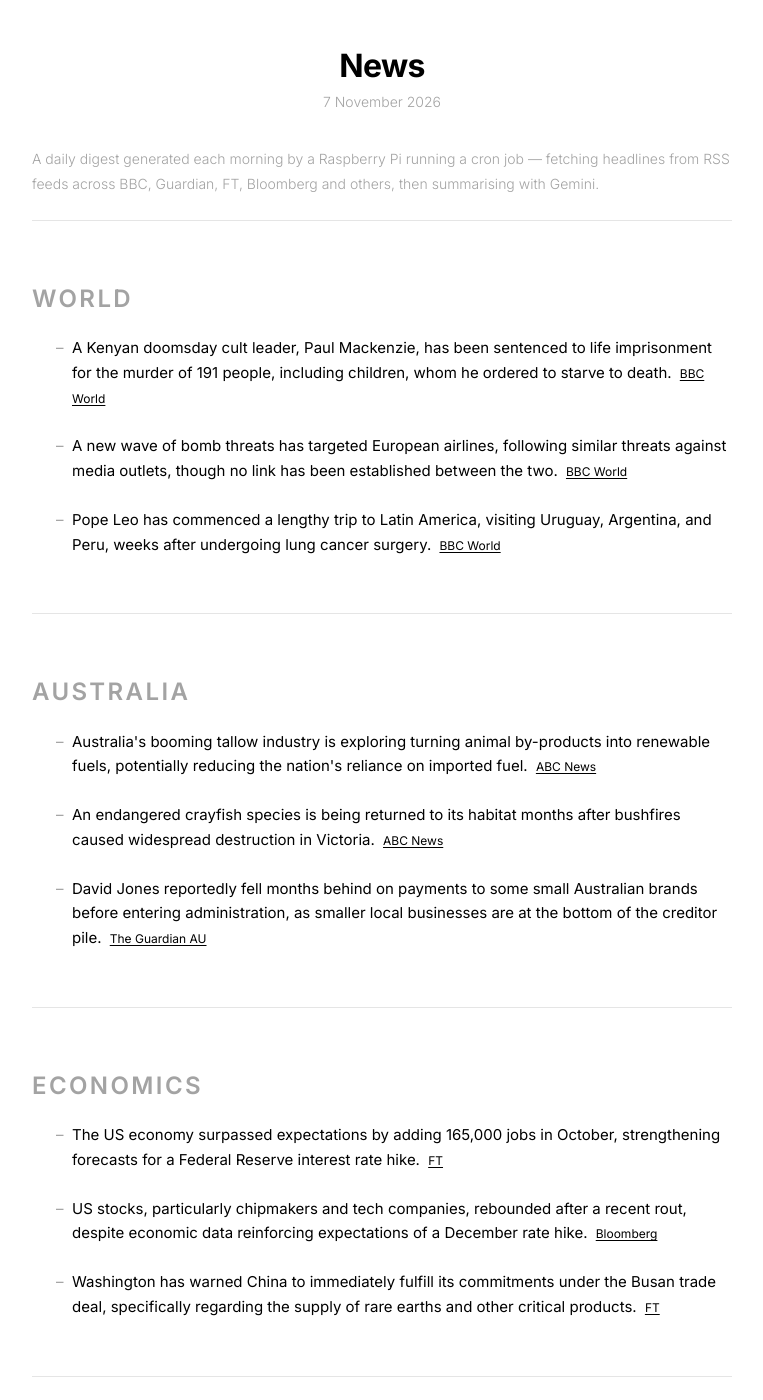
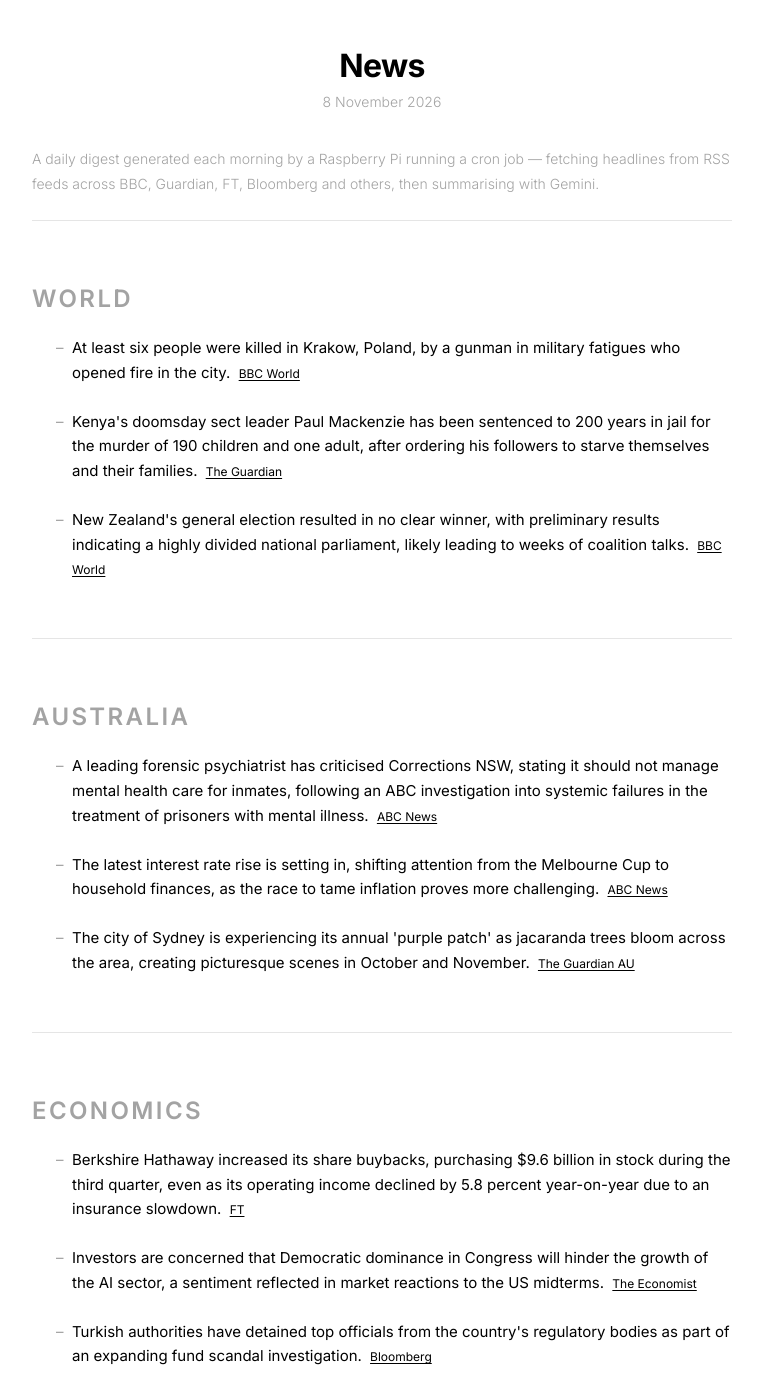
Before and after one commit to s-jac/s-jac.github.io, a Jekyll site: the page built from projects/news.html, in a window 1280 px wide and 1400 px high. Shown: the whole window, without its empty margins (258-1021 px from the left). Built offline with Jekyll 4.4.1, drawn with Linux system fonts in a browser that asks for light colours; some of the changed text lies outside the part shown.

Commit message:
daily news update 8 November 2026

```diff
--- a/_data/news.json
+++ b/_data/news.json
@@ -1,22 +1,22 @@
 {
-  "date": "7 November 2026",
-  "generated_at": "2026-11-06T20:01:45.121835+00:00",
+  "date": "8 November 2026",
+  "generated_at": "2026-11-07T20:00:27.065500+00:00",
   "sections": [
     {
       "heading": "World",
       "bullets": [
         {
-          "text": "A Kenyan doomsday cult leader, Paul Mackenzie, has been sentenced to life imprisonment for the murder of 191 people, including children, whom he ordered to starve to death.",
+          "text": "At least six people were killed in Krakow, Poland, by a gunman in military fatigues who opened fire in the city.",
           "source": "BBC World",
           "url": "https://www.bbc.com/news/world"
         },
         {
-          "text": "A new wave of bomb threats has targeted European airlines, following similar threats against media outlets, though no link has been established between the two.",
-          "source": "BBC World",
-          "url": "https://www.bbc.com/news/world"
+          "text": "Kenya's doomsday sect leader Paul Mackenzie has been sentenced to 200 years in jail for the murder of 190 children and one adult, after ordering his followers to starve themselves and their families.",
+          "source": "The Guardian",
+          "url": "https://www.theguardian.com"
         },
         {
-          "text": "Pope Leo has commenced a lengthy trip to Latin America, visiting Uruguay, Argentina, and Peru, weeks after undergoing lung cancer surgery.",
+          "text": "New Zealand's general election resulted in no clear winner, with preliminary results indicating a highly divided national parliament, likely leading to weeks of coalition talks.",
           "source": "BBC World",
           "url": "https://www.bbc.com/news/world"
         }
@@ -26,17 +26,17 @@
       "heading": "Australia",
       "bullets": [
         {
-          "text": "Australia's booming tallow industry is exploring turning animal by-products into renewable fuels, potentially reducing the nation's reliance on imported fuel.",
+          "text": "A leading forensic psychiatrist has criticised Corrections NSW, stating it should not manage mental health care for inmates, following an ABC investigation into systemic failures in the treatment of prisoners with mental illness.",
           "source": "ABC News",
           "url": "https://www.abc.net.au/news"
         },
         {
-          "text": "An endangered crayfish species is being returned to its habitat months after bushfires caused widespread destruction in Victoria.",
+          "text": "The latest interest rate rise is setting in, shifting attention from the Melbourne Cup to household finances, as the race to tame inflation proves more challenging.",
           "source": "ABC News",
           "url": "https://www.abc.net.au/news"
         },
         {
-          "text": "David Jones reportedly fell months behind on payments to some small Australian brands before entering administration, as smaller local businesses are at the bottom of the creditor pile.",
+          "text": "The city of Sydney is experiencing its annual 'purple patch' as jacaranda trees bloom across the area, creating picturesque scenes in October and November.",
           "source": "The Guardian AU",
           "url": "https://www.theguardian.com/au"
         }
@@ -46,19 +46,19 @@
       "heading": "Economics",
       "bullets": [
         {
-          "text": "The US economy surpassed expectations by adding 165,000 jobs in October, strengthening forecasts for a Federal Reserve interest rate hike.",
+          "text": "Berkshire Hathaway increased its share buybacks, purchasing $9.6 billion in stock during the third quarter, even as its operating income declined by 5.8 percent year-on-year due to an insurance slowdown.",
           "source": "FT",
           "url": "https://www.ft.com"
         },
         {
-          "text": "US stocks, particularly chipmakers and tech companies, rebounded after a recent rout, despite economic data reinforcing expectations of a December rate hike.",
+          "text": "Investors are concerned that Democratic dominance in Congress will hinder the growth of the AI sector, a sentiment reflected in market reactions to the US midterms.",
+          "source": "The Economist",
+          "url": "https://www.economist.com/finance-and-economics"
+        },
+        {
+          "text": "Turkish authorities have detained top officials from the country's regulatory bodies as part of an expanding fund scandal investigation.",
           "source": "Bloomberg",
           "url": "https://www.bloomberg.com/markets"
-        },
-        {
-          "text": "Washington has warned China to immediately fulfill its commitments under the Busan trade deal, specifically regarding the supply of rare earths and other critical products.",
-          "source": "FT",
-          "url": "https://www.ft.com"
         }
       ]
     }
```
